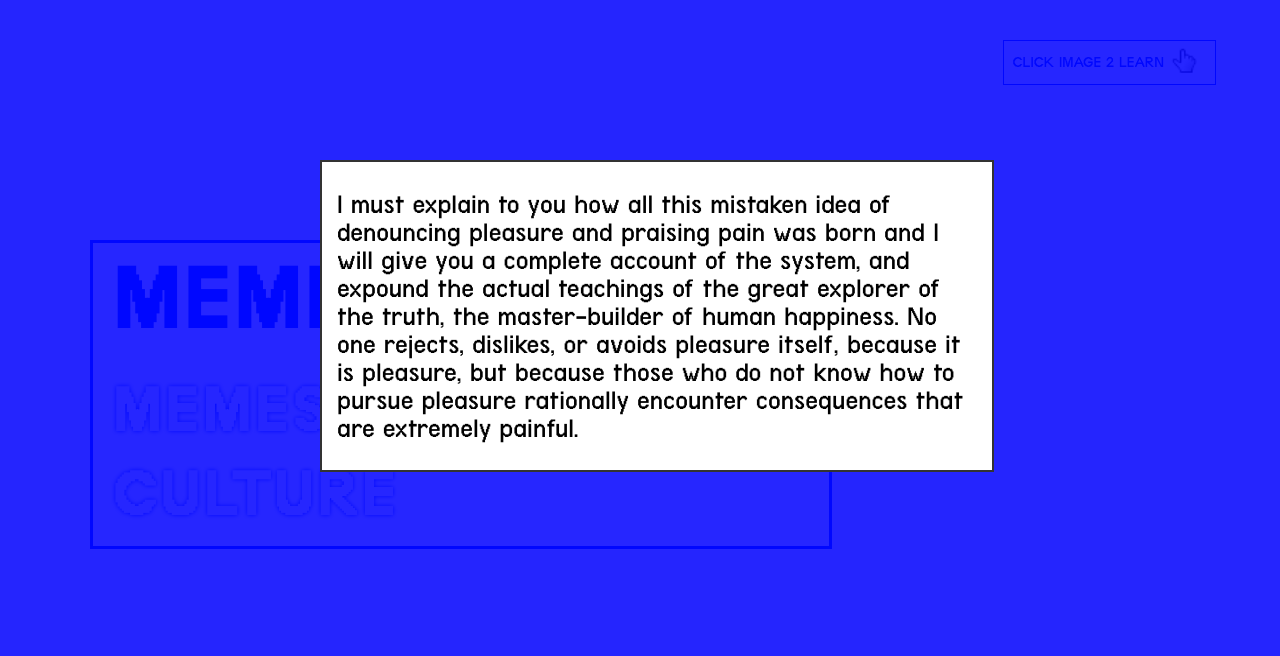
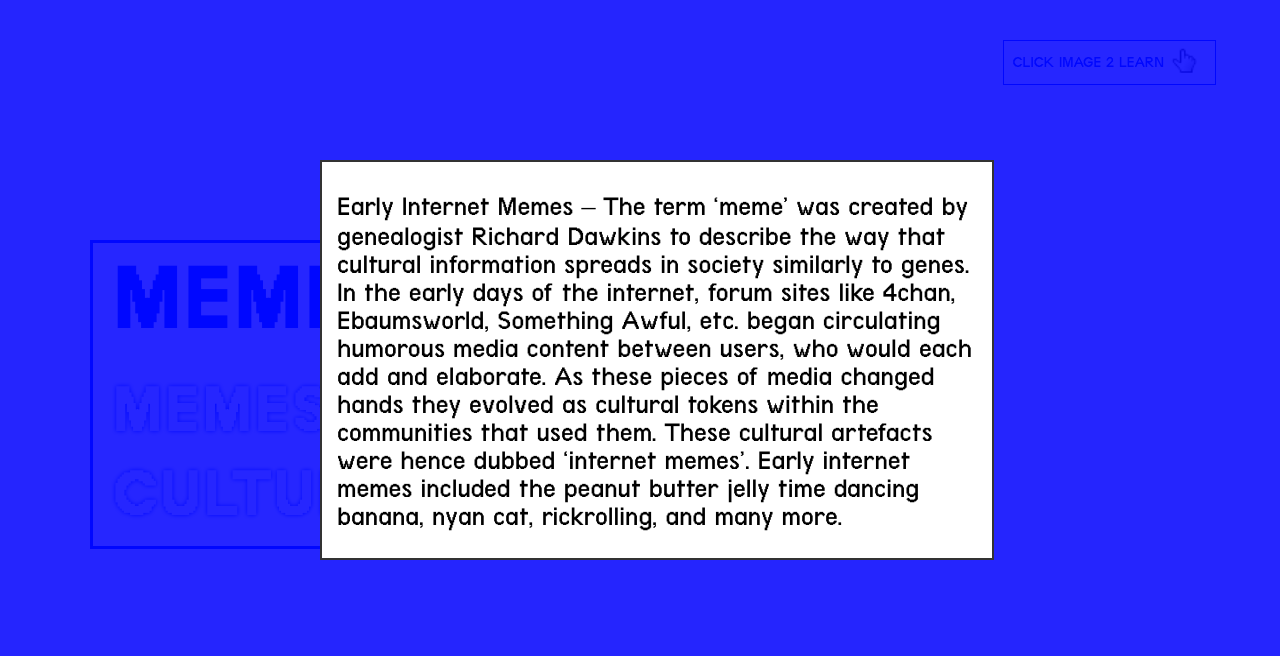
Before and after one commit to m8richmond/visual-essay, a plain HTML site: page index.html in a window 1280 px wide. Both pictures are taken after a click on the button 90 px from the left and 688 px from the top of the page. Shown: the top 656 px of the page. Drawn offline with Linux system fonts and the light colour scheme.

Commit message:
Add files via upload

```diff
--- a/index.html
+++ b/index.html
@@ -320,19 +320,24 @@
 
 
           <div class="overlay-outer" id="earlymeme-outer" onclick="earlyMemeOverlayOff()">
-              <div class="overlay-inner" id="earlymeme-inner"><h2 class="overlaytext">I must explain to you how all this mistaken idea of denouncing pleasure and praising pain was born and I will give you a complete account of the system, and expound the actual teachings of the great explorer of the truth, the master-builder of human happiness. No one rejects, dislikes, or avoids pleasure itself, because it is pleasure, but because those who do not know how to pursue pleasure rationally encounter consequences that are extremely painful.</h2></div>
+              <div class="overlay-inner" id="earlymeme-inner"><h2 class="overlaytext">Early Internet Memes – The term ‘meme’ was created by genealogist Richard Dawkins to describe the way that cultural information spreads in society similarly to genes. In the early days of the internet, forum sites like 4chan, Ebaumsworld, Something Awful, etc. began circulating humorous media content between users, who would each add and elaborate. As these pieces of media changed hands they evolved as cultural tokens within the communities that used them. These cultural artefacts were hence dubbed ‘internet memes’. Early internet memes included the peanut butter jelly time dancing banana, nyan cat, rickrolling, and many more.
+              </h2></div>
           </div>
           <div class="overlay-outer" id="photoshop-outer" onclick="photoshopOverlayOff()">
-              <div class="overlay-inner" id="photoshop-inner"><h2 class="overlaytext">I must explain to you how all this mistaken idea of denouncing pleasure and praising pain was born and I will give you a complete account of the system, and expound the actual teachings of the great explorer of the truth, the master-builder of human happiness. No one rejects, dislikes, or avoids pleasure itself, because it is pleasure, but because those who do not know how to pursue pleasure rationally encounter consequences that are extremely painful.</h2></div>
+              <div class="overlay-inner" id="photoshop-inner"><h2 class="overlaytext">Photoshop Memes – These memes can be seen as a response to the loss of the authenticity of the digital image. The advent of digital photography and advanced editing software has given media creators the ability to manipulate images without evidence. As a result, photography, which was once a standard of authenticity, is no longer a trustworthy form of media. This issue is reflected in Photoshop memes which range from sardonic humor – a smiling Leonardo DiCaprio juxtapositionally strutting through violent or dangerous scenes – to challenges of inaccurate reporting – clearly photoshopped propaganda images of state leaders mockingly photoshopped into ridiculous situations.
+              </h2></div>
           </div>
           <div class="overlay-outer" id="deepfried-outer" onclick="deepfriedOverlayOff()">
-              <div class="overlay-inner" id="deepfried-inner"><h2 class="overlaytext">I must explain to you how all this mistaken idea of denouncing pleasure and praising pain was born and I will give you a complete account of the system, and expound the actual teachings of the great explorer of the truth, the master-builder of human happiness. No one rejects, dislikes, or avoids pleasure itself, because it is pleasure, but because those who do not know how to pursue pleasure rationally encounter consequences that are extremely painful.</h2></div>
+              <div class="overlay-inner" id="deepfried-inner"><h2 class="overlaytext">Dank / Deep Fried Memes – As the popularity of image macro memes reached saturation, many internet communities began to lament their overuse. Dank memes were a series of memes that directly commented on this oversaturation with ironically absurd images that commented on users’ obsession with “browsing dank memes”. The ironic format of this genre carried over into deep fried memes which further commented on the redundancy of meme genres by distorting popular meme images to the point of being unrecognizable. The ironic meme genre is also a commentary on the state of media in the post-internet era. The distortion of images as they bounce around the internet becomes a major theme in deep fried memes as the degradation of their meaning is analogous to the degradation of the memes’ meaning.
+              </h2></div>
           </div>
           <div class="overlay-outer" id="photofads-outer" onclick="photofadsOverlayOff()">
-              <div class="overlay-inner" id="photofads-inner"><h2 class="overlaytext">I must explain to you how all this mistaken idea of denouncing pleasure and praising pain was born and I will give you a complete account of the system, and expound the actual teachings of the great explorer of the truth, the master-builder of human happiness. No one rejects, dislikes, or avoids pleasure itself, because it is pleasure, but because those who do not know how to pursue pleasure rationally encounter consequences that are extremely painful.</h2></div>
+              <div class="overlay-inner" id="photofads-inner"><h2 class="overlaytext">Photo Fad Memes – In 2011, an explosion of “planking” photographs were posted to internet forums and social media platforms, showing user lying flat on the ground or bridging objects. Later followed by similar trends like “owling”, “batmanning”, etc. These memes began circulating heavily after an Australian Rugby player began performing the plank as his scoring celebration – undoubtedly an imitation of earlier, more isolated photo fads. Photo Fads are indicative of changes in visual culture regarding modern image consumption. Popular poses have existed as long as portraiture itself, but as portrait images become increasingly ubiquitous via social media, the image itself takes precedence, rendering the human subject and their posing unimportant. Photo fad participators ridicule the endless self-documentation that is social media by contributing to a wave of intentionally inane and pointless photos.
+              </h2></div>
           </div>
           <div class="overlay-outer" id="imagemacros-outer" onclick="imageMacrosOverlayOff()">
-              <div class="overlay-inner" id="imagemacros-inner"><h2 class="overlaytext">I must explain to you how all this mistaken idea of denouncing pleasure and praising pain was born and I will give you a complete account of the system, and expound the actual teachings of the great explorer of the truth, the master-builder of human happiness. No one rejects, dislikes, or avoids pleasure itself, because it is pleasure, but because those who do not know how to pursue pleasure rationally encounter consequences that are extremely painful.</h2></div>
+              <div class="overlay-inner" id="imagemacros-inner"><h2 class="overlaytext">Image Macros – Perhaps the most recognizable meme format, the image macro featured heavily on internet forums and social media from around 2007 onward. Its popularity was partially fueled by its consistent format and ease of imitation, featuring only an image and two lines of text on the top and bottom, inspiring a wave of meme generator sites. The image macro creates a stereotypical character out of a stock image and invites users to make a witty observation about them. The popular meme format could be seen as a response to the saturation of digital images that has occurred over the past few decades, particularly stock imagery, which seeks to condense human characteristics to archetypal, searchable pictures, often for the purpose of advertising.
+              </h2></div>
           </div>
 
   </div>
```
